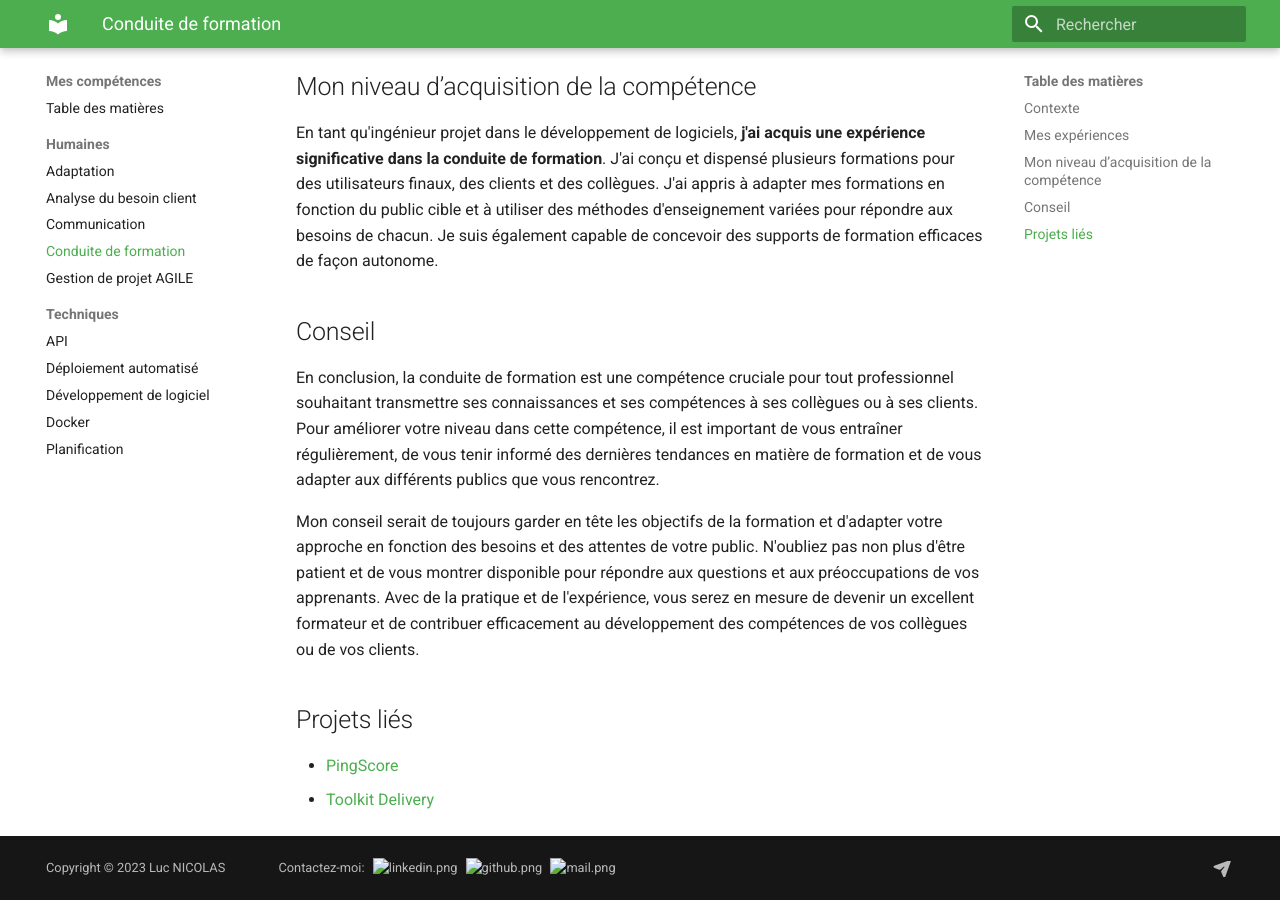
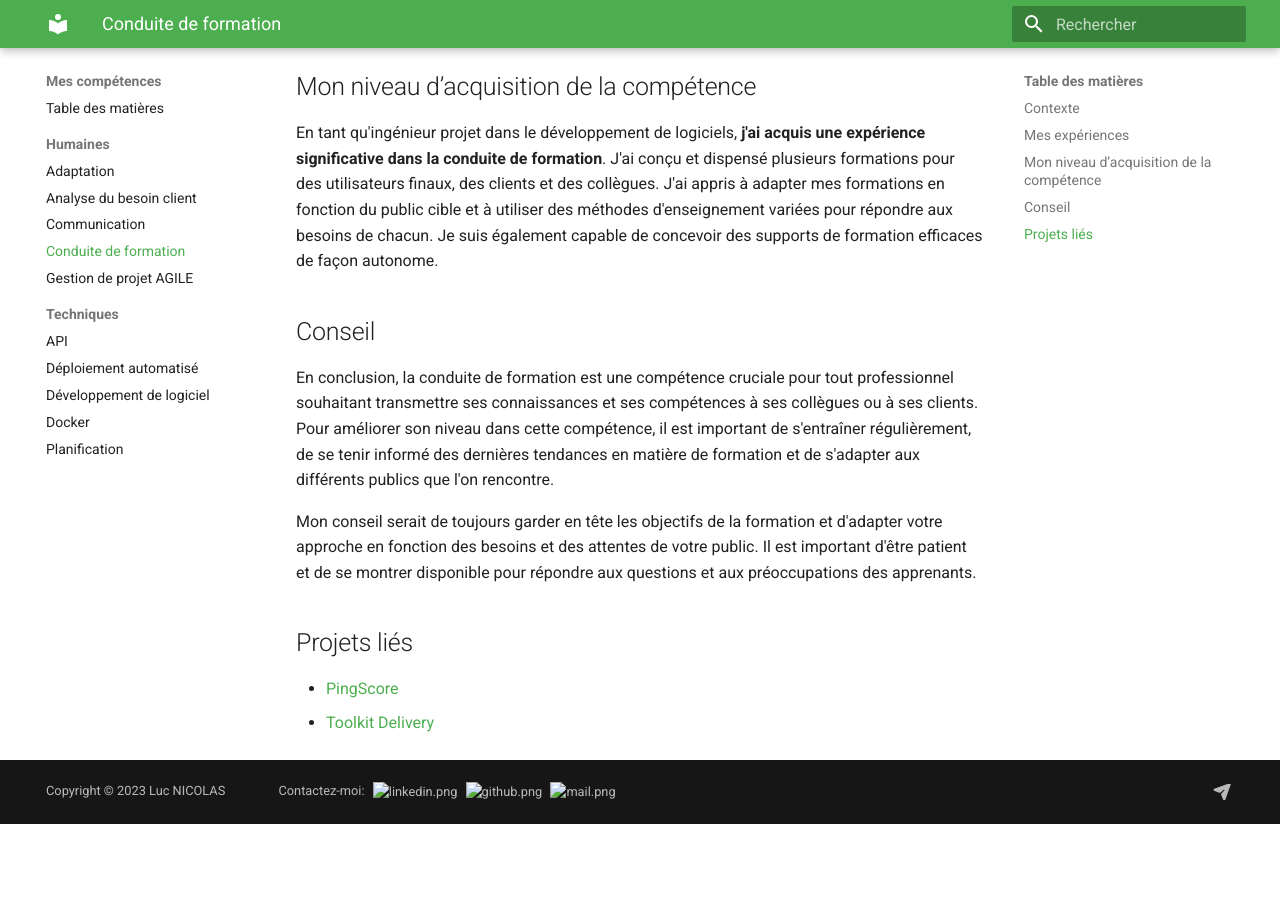
Before and after one commit to lucnicolas/portfolio, an MkDocs documentation site: the page built from docs/mes-compétences/Humaines/conduite-de-formation.md, in a window 1280 px wide and 900 px high, scrolled down 1385 px. Built offline with MkDocs 1.6.1 and Material for MkDocs 9.7.7, drawn with Linux system fonts in a browser that asks for light colours; after the commit the page ends 2209 px from its top, so only the background shows below that.

Commit message:
docs: fix typo

```diff
--- a/docs/mes-compétences/Humaines/conduite-de-formation.md
+++ b/docs/mes-compétences/Humaines/conduite-de-formation.md
@@ -51,15 +51,13 @@ variées pour répondre aux besoins de chacun. Je suis également capable de con
 ## Conseil
 
 En conclusion, la conduite de formation est une compétence cruciale pour tout professionnel souhaitant transmettre ses
-connaissances et ses compétences à ses collègues ou à ses clients. Pour améliorer votre niveau dans cette compétence, il
-est important de vous entraîner régulièrement, de vous tenir informé des dernières tendances en matière de formation et
-de vous adapter aux différents publics que vous rencontrez.
+connaissances et ses compétences à ses collègues ou à ses clients. Pour améliorer son niveau dans cette compétence, il
+est important de s'entraîner régulièrement, de se tenir informé des dernières tendances en matière de formation et
+de s'adapter aux différents publics que l'on rencontre.
 
 Mon conseil serait de toujours garder en tête les objectifs de la formation et d'adapter votre approche en fonction des
-besoins et des attentes de votre public. N'oubliez pas non plus d'être patient et de vous montrer disponible pour
-répondre aux questions et aux préoccupations de vos apprenants. Avec de la pratique et de l'expérience, vous serez en
-mesure de devenir un excellent formateur et de contribuer efficacement au développement des compétences de vos collègues
-ou de vos clients.
+besoins et des attentes de votre public. Il est important d'être patient et de se montrer disponible pour
+répondre aux questions et aux préoccupations des apprenants.
 
 ## Projets liés
 
```
Also changed, not shown: docs/mes-compétences/Humaines/adaptation.md (+5 -6 lines), docs/mes-compétences/Humaines/communication.md (+1 -1 lines), docs/mes-compétences/Techniques/docker.md (+2 -2 lines).
